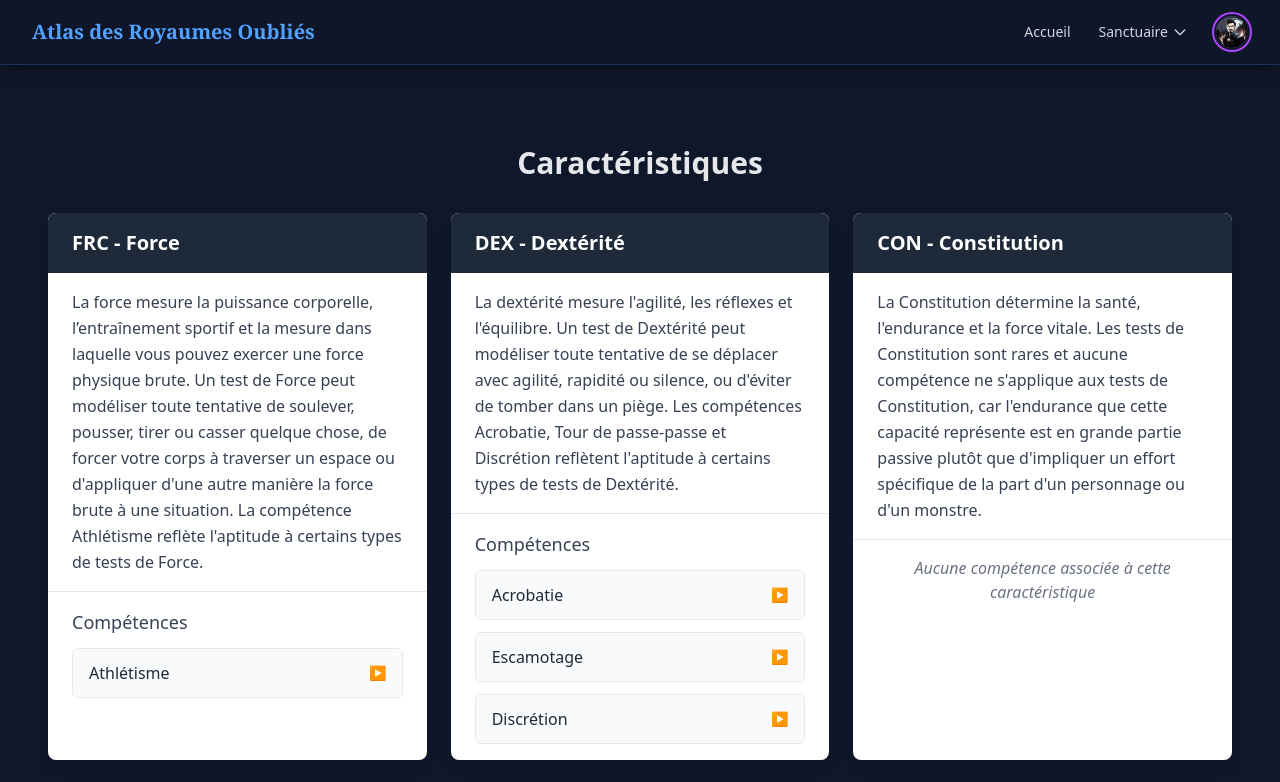
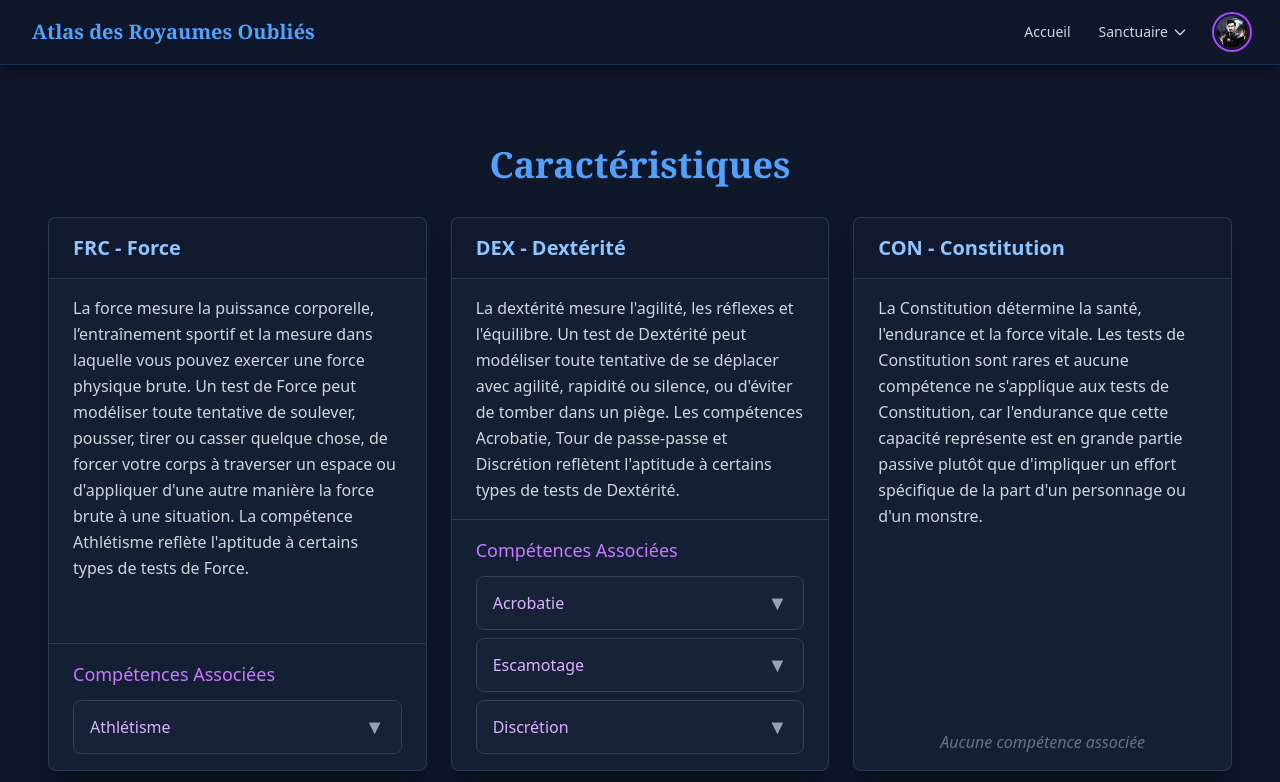
Before and after one commit to Thomas-Trehou/atlasdd-front-reborn, an Angular app: page /sanctuary/abilities in a window 1280 px wide. Shown: the top 782 px of the page. Built offline with nearby package versions, Linux system fonts and the light colour scheme.

Commit message:
add style to abilities

```diff
--- a/src/app/features/sanctuary/abilities/abilities.component.html
+++ b/src/app/features/sanctuary/abilities/abilities.component.html
@@ -1,55 +1,55 @@
 <!-- src/app/features/sanctuary/abilities/abilities.component.html -->
 <div class="container mx-auto px-4 py-8">
-  <h1 class="text-3xl font-bold text-center mb-8">Caractéristiques</h1>
+  <h1 class="text-4xl font-bold font-serif text-blue-400 text-center mb-8">Caractéristiques</h1>
 
   <div class="grid grid-cols-1 md:grid-cols-2 lg:grid-cols-3 gap-6">
     <!-- Boucle sur chaque ability -->
-    <div *ngFor="let ability of abilities" class="bg-white rounded-lg shadow-lg overflow-hidden transition-transform hover:-translate-y-1 hover:shadow-xl">
-      <!-- En-tête de la carte avec nom court et nom complet -->
-      <div class="bg-gray-800 text-white px-6 py-4">
+    <div *ngFor="let ability of abilities" class="bg-slate-800/50 backdrop-blur-sm rounded-lg shadow-xl shadow-black/30 border border-slate-700/80 overflow-hidden flex flex-col">
+      <!-- En-tête de la carte -->
+      <div class="bg-slate-900/70 text-blue-300 px-6 py-4 border-b border-slate-700/80">
         <h2 class="text-xl font-semibold">{{ ability.name }} - {{ ability.full_name }}</h2>
       </div>
 
       <!-- Description de l'ability -->
-      <div class="px-6 py-4 border-b border-gray-200">
-        <p class="text-gray-700 leading-relaxed">{{ ability.description }}</p>
+      <div class="px-6 py-4 flex-grow">
+        <p class="text-gray-300 leading-relaxed">{{ ability.description }}</p>
       </div>
 
       <!-- Liste des skills associés -->
-      <div class="px-6 py-4" *ngIf="ability.skills && ability.skills.length > 0">
-        <h3 class="text-lg font-medium text-gray-700 mb-3">Compétences</h3>
+      <div class="px-6 py-4 border-t border-slate-700/80" *ngIf="ability.skills && ability.skills.length > 0">
+        <h3 class="text-lg font-medium text-purple-400 mb-3">Compétences Associées</h3>
 
-        <div class="space-y-3">
+        <div class="space-y-2">
           <!-- Boucle sur chaque skill -->
           <div
             *ngFor="let skill of ability.skills"
-            class="border border-gray-200 rounded-md overflow-hidden"
+            class="bg-slate-900/50 rounded-lg border border-slate-700 overflow-hidden"
           >
             <!-- En-tête du skill (toujours visible) -->
-            <div
-              class="flex justify-between items-center px-4 py-3 bg-gray-50 cursor-pointer hover:bg-gray-100"
+            <button
+              class="w-full flex justify-between items-center px-4 py-3 bg-slate-800/60 hover:bg-slate-700/60 transition-colors text-left"
               (click)="toggleSkill(ability.index, skill.index)"
             >
-              <h4 class="text-base font-medium text-gray-800">{{ skill.name }}</h4>
-              <span class="text-gray-500 text-sm">
-                {{ isSkillExpanded(ability.index, skill.index) ? '▼' : '▶' }}
+              <h4 class="text-base font-medium text-purple-300">{{ skill.name }}</h4>
+              <span class="text-gray-400 text-xl transition-transform transform" [ngClass]="{'rotate-180': isSkillExpanded(ability.index, skill.index)}">
+                ▼
               </span>
-            </div>
+            </button>
 
             <!-- Description du skill (visible uniquement si développé) -->
             <div
-              class="px-4 py-3 bg-gray-50 border-t border-gray-200"
+              class="px-4 py-3 border-t border-slate-700"
               *ngIf="isSkillExpanded(ability.index, skill.index)"
             >
-              <p class="text-gray-600">{{ skill.description }}</p>
+              <p class="text-gray-400 text-sm">{{ skill.description }}</p>
             </div>
           </div>
         </div>
       </div>
 
       <!-- Message si aucun skill n'est associé -->
-      <div class="px-6 py-4 text-center text-gray-500 italic" *ngIf="!ability.skills || ability.skills.length === 0">
-        <p>Aucune compétence associée à cette caractéristique</p>
+      <div class="px-6 py-4 text-center text-gray-500 italic mt-auto" *ngIf="!ability.skills || ability.skills.length === 0">
+        <p>Aucune compétence associée</p>
       </div>
     </div>
   </div>
```
